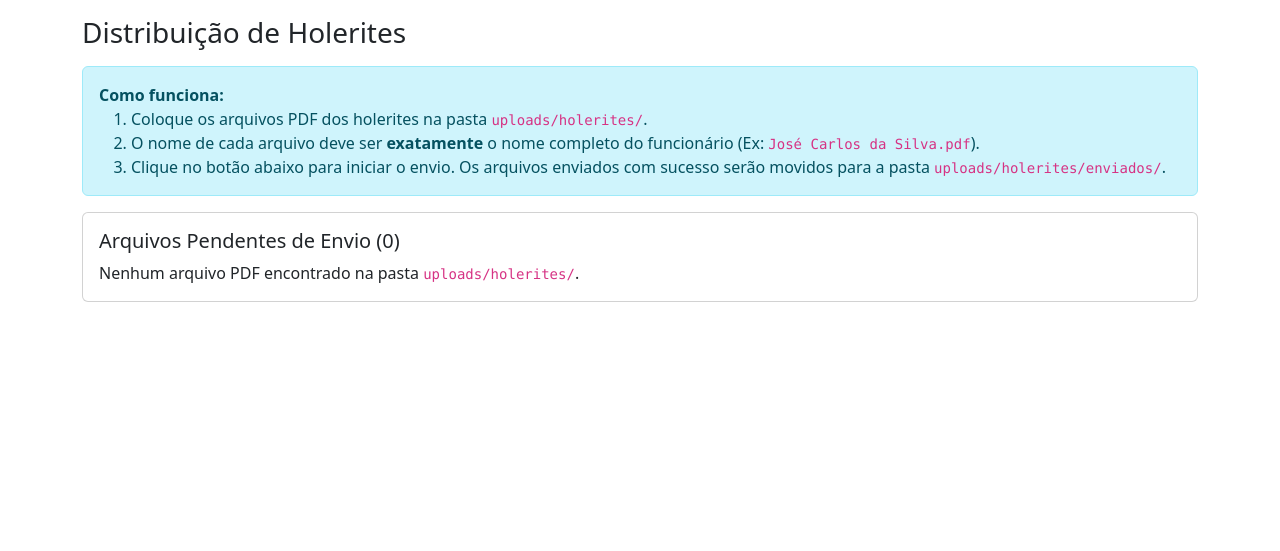
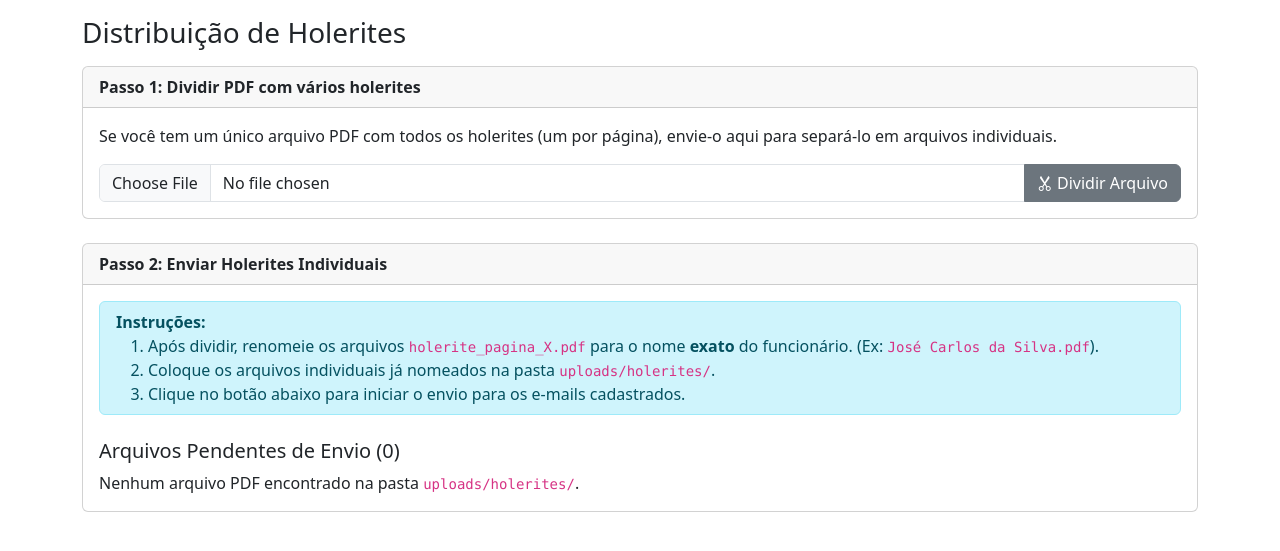
Before and after one commit to TiagoRoque84/projeto6.1, a Flask app: page /holerites/ in a window 1280 px wide. Shown: the part 82-633 px from the top of the page. Run offline with Flask 3, Linux system fonts and the light colour scheme; the visitor is signed in with stand-in values (Sample User, id 1).

Commit message:
Divisão de PDFS e edição de documentos de funcionarios

```diff
--- a/blueprints/holerites/routes.py
+++ b/blueprints/holerites/routes.py
@@ -1,13 +1,16 @@
 # blueprints/holerites/routes.py
 import os
+import shutil
 from flask import render_template, request, redirect, url_for, flash, current_app
 from flask_login import login_required
 from . import holerites_bp
-from models import Employee
+# --- CORREÇÃO AQUI: Adiciona 'db' à importação ---
+from models import db, Employee, EmployeeDocument
 from notifications import send_email
 from utils import admin_required
+from werkzeug.utils import secure_filename
+from PyPDF2 import PdfReader, PdfWriter
 
-# Caminhos para as pastas de holerites
 HOLERITES_PENDENTES_DIR = "holerites"
 HOLERITES_ENVIADOS_DIR = os.path.join("holerites", "enviados")
 
@@ -18,18 +21,55 @@ def get_full_path(subdir):
 @login_required
 @admin_required
 def index():
-    """Mostra a tela de distribuição de holerites."""
     pendentes_path = get_full_path(HOLERITES_PENDENTES_DIR)
-    os.makedirs(pendentes_path, exist_ok=True) # Garante que a pasta exista
+    os.makedirs(pendentes_path, exist_ok=True)
 
     arquivos_pendentes = [f for f in os.listdir(pendentes_path) if f.lower().endswith('.pdf')]
     return render_template('holerites/index.html', arquivos=arquivos_pendentes)
+
+@holerites_bp.route('/dividir', methods=['POST'])
+@login_required
+@admin_required
+def dividir_pdf():
+    if 'holerite_file' not in request.files:
+        flash('Nenhum arquivo enviado.', 'danger')
+        return redirect(url_for('holerites.index'))
+
+    file = request.files['holerite_file']
+
+    if file.filename == '':
+        flash('Nenhum arquivo selecionado.', 'danger')
+        return redirect(url_for('holerites.index'))
+
+    if file and file.filename.lower().endswith('.pdf'):
+        try:
+            pendentes_path = get_full_path(HOLERITES_PENDENTES_DIR)
+            reader = PdfReader(file)
+            num_pages = len(reader.pages)
+
+            for i in range(num_pages):
+                writer = PdfWriter()
+                writer.add_page(reader.pages[i])
+
+                output_filename = f"holerite_pagina_{i + 1}.pdf"
+                output_path = os.path.join(pendentes_path, output_filename)
+
+                with open(output_path, "wb") as output_pdf:
+                    writer.write(output_pdf)
+
+            flash(f"Sucesso! O arquivo foi dividido em {num_pages} holerites individuais. Agora, renomeie cada arquivo com o nome do respectivo funcionário.", 'success')
+
+        except Exception as e:
+            flash(f"Ocorreu um erro ao processar o PDF: {e}", "danger")
+    else:
+        flash('Por favor, envie um arquivo no formato PDF.', 'danger')
+
+    return redirect(url_for('holerites.index'))
 
 @holerites_bp.route('/distribuir', methods=['POST'])
 @login_required
 @admin_required
 def distribuir():
-    """Processa e envia os holerites por e-mail."""
     pendentes_path = get_full_path(HOLERITES_PENDENTES_DIR)
     enviados_path = get_full_path(HOLERITES_ENVIADOS_DIR)
     os.makedirs(enviados_path, exist_ok=True)
@@ -44,10 +84,8 @@ def distribuir():
     falhas = []
 
     for nome_arquivo in arquivos_pendentes:
-        # Extrai o nome do funcionário do nome do arquivo
         nome_funcionario = os.path.splitext(nome_arquivo)[0]
 
-        # Procura o funcionário no banco de dados
         funcionario = Employee.query.filter(Employee.nome.ilike(nome_funcionario)).first()
 
         if not funcionario:
@@ -58,7 +96,6 @@ def distribuir():
             falhas.append(f"Funcionário '{nome_funcionario}' não possui e-mail cadastrado.")
             continue
 
-        # Monta e envia o e-mail
         caminho_completo_arquivo = os.path.join(pendentes_path, nome_arquivo)
         assunto = "Seu Holerite está Disponível"
         corpo = f"Olá, {funcionario.nome}.\n\nSeu holerite está em anexo.\n\nAtenciosamente,\nEmpresa."
@@ -73,15 +110,32 @@ def distribuir():
 
         if sucesso:
             sucessos += 1
-            # Move o arquivo para a pasta de enviados
+
+            try:
+                subdir_destino = "func_docs"
+                destino_path = get_full_path(subdir_destino)
+                os.makedirs(destino_path, exist_ok=True)
+
+                shutil.copy(caminho_completo_arquivo, os.path.join(destino_path, nome_arquivo))
+
+                novo_documento = EmployeeDocument(
+                    employee_id=funcionario.id,
+                    tipo="Holerite",
+                    descricao=f"Holerite referente ao arquivo {nome_arquivo}",
+                    arquivo_path=os.path.join(subdir_destino, nome_arquivo).replace("\\", "/")
+                )
+                db.session.add(novo_documento)
+                db.session.commit()
+            except Exception as e:
+                db.session.rollback()
+                falhas.append(f"Falha ao salvar cópia do holerite para '{nome_funcionario}': {e}")
+
             os.rename(caminho_completo_arquivo, os.path.join(enviados_path, nome_arquivo))
         else:
             falhas.append(f"Falha ao enviar para '{nome_funcionario}': {msg_erro}")
 
-    # Exibe o resultado
     flash(f"{sucessos} holerite(s) enviado(s) com sucesso!", "success")
     if falhas:
-        # Junta todas as falhas em uma única mensagem para não poluir a tela
         erros_str = "<br>".join(falhas)
         flash(f"Ocorreram {len(falhas)} falhas:<br>{erros_str}", "danger")
 
--- a/templates/holerites/index.html
+++ b/templates/holerites/index.html
@@ -4,18 +4,37 @@
   <h3 class="mb-0">Distribuição de Holerites</h3>
 </div>
 
-<div class="alert alert-info">
-    <b>Como funciona:</b>
-    <ol class="mb-0">
-        <li>Coloque os arquivos PDF dos holerites na pasta <code>uploads/holerites/</code>.</li>
-        <li>O nome de cada arquivo deve ser <strong>exatamente</strong> o nome completo do funcionário (Ex: <code>José Carlos da Silva.pdf</code>).</li>
-        <li>Clique no botão abaixo para iniciar o envio. Os arquivos enviados com sucesso serão movidos para a pasta <code>uploads/holerites/enviados/</code>.</li>
-    </ol>
+<div class="card mb-4">
+    <div class="card-header">
+        <strong>Passo 1: Dividir PDF com vários holerites</strong>
+    </div>
+    <div class="card-body">
+        <p>Se você tem um único arquivo PDF com todos os holerites (um por página), envie-o aqui para separá-lo em arquivos individuais.</p>
+        <form method="post" action="{{ url_for('holerites.dividir_pdf') }}" enctype="multipart/form-data">
+            <div class="input-group">
+                <input type="file" class="form-control" name="holerite_file" required accept=".pdf">
+                <button class="btn btn-secondary" type="submit">
+                    <i class="bi bi-scissors"></i> Dividir Arquivo
+                </button>
+            </div>
+        </form>
+    </div>
 </div>
+<div class="card">
+    <div class="card-header">
+        <strong>Passo 2: Enviar Holerites Individuais</strong>
+    </div>
+    <div class="card-body">
+        <div class="alert alert-info py-2">
+            <b>Instruções:</b>
+            <ol class="mb-0">
+                <li>Após dividir, renomeie os arquivos <code>holerite_pagina_X.pdf</code> para o nome <strong>exato</strong> do funcionário. (Ex: <code>José Carlos da Silva.pdf</code>).</li>
+                <li>Coloque os arquivos individuais já nomeados na pasta <code>uploads/holerites/</code>.</li>
+                <li>Clique no botão abaixo para iniciar o envio para os e-mails cadastrados.</li>
+            </ol>
+        </div>
 
-<div class="card">
-    <div class="card-body">
-        <h5 class="card-title">Arquivos Pendentes de Envio ({{ arquivos|length }})</h5>
+        <h5 class="card-title mt-4">Arquivos Pendentes de Envio ({{ arquivos|length }})</h5>
         {% if arquivos %}
             <ul class="list-group mb-3">
                 {% for arq in arquivos %}
```
Also changed, not shown: blueprints/hr/routes.py (+48 -82 lines), templates/hr/employee_docs.html (+12 -4 lines), 2 other files.
